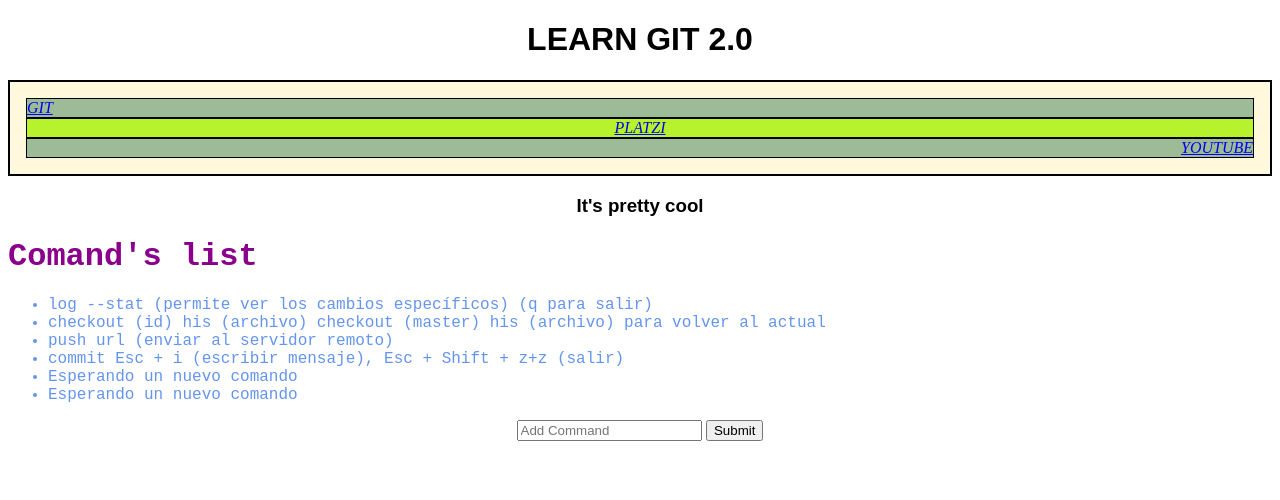
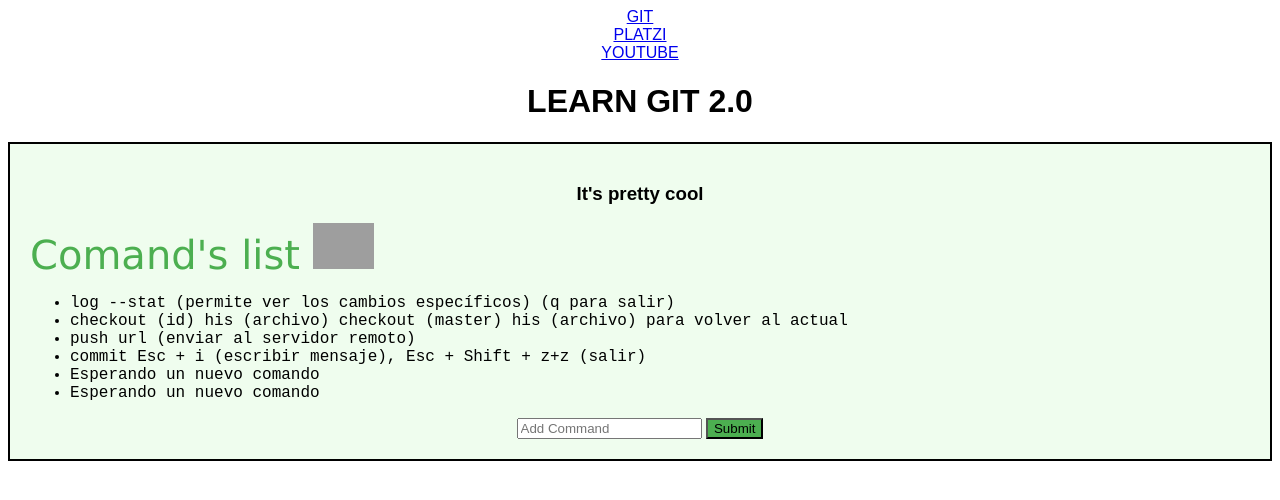
Before and after one commit to DanielDuDev/CourseGIT, a plain HTML site: page index.htm in a window 1280 px wide. Drawn offline with Linux system fonts and the light colour scheme; grey boxes are pictures that could not be loaded.

Commit message:
última modificación del Body

```diff
--- a/index.htm
+++ b/index.htm
@@ -8,9 +8,6 @@
     <title>GIT</title>
 </head>
 <body>
-    <div>
-    <h1>LEARN GIT 2.0</h1>
-    <div class="container">
     <nav class="navegation">
         <div class="git">
         <a id="1" href="https://git-scm.com/">
@@ -28,11 +25,16 @@
         </a>
      </div>
     </nav>
+    <h1>LEARN GIT 2.0</h1>
+    <div class="container">
+
+
+    <h3>It's pretty cool</h3>
+    <div class="list-style">
+        <div class="image subtitle-style">
+            Comand's list
+        <img class="logo" src="https://e7.pngegg.com/pngimages/713/558/png-clipart-computer-icons-pro-git-github-logo-text-logo-thumbnail.png" alt="">
     </div>
-    <h3>It's pretty cool</h3>
-    </div>
-    <div class="list-style">
-        <h1 class="subtitle-style">Comand's list</h1>
         <ul>
             <li>log --stat (permite ver los cambios específicos) (q para salir)
             </li>
@@ -45,12 +47,13 @@
             <li>Esperando un nuevo comando</li>
         </ul>
     </div>
-
     <div >
         <form  action="">
             <input class="form" type="text" placeholder="Add Command">
             <button >Submit</button>
         </form>
     </div>
+    </div>
+
 </body>
 </html>
--- a/main.css
+++ b/main.css
@@ -5,40 +5,27 @@ body {
 }
 
 .list-style {
-  color: cornflowerblue;
+  color: black;
   text-align: start;
   font-size: 1em;
   font-family: "Courier New", Courier, monospace;
 }
 
 .subtitle-style {
-  color: darkmagenta;
+  color: #4caf50;
+  font-size: 40px;
+  font-family: Verdana, Geneva, Tahoma, sans-serif;
 }
 .container {
   border: 2px solid;
-  background-color: cornsilk;
+  background-color: rgb(239, 253, 238);
+  padding: 20px 20px;
 }
 
-.navegation {
-  font-style: oblique;
-  font-family: "Times New Roman";
-  padding: 1em;
-  text-align: left;
+button {
+  background-color: #4caf50;
 }
 
-.git {
-  border: 1px solid;
-  background-color: rgb(157, 187, 150);
+.logo {
+  width: 5%;
 }
-
-.platzi {
-  text-align: center;
-  border: 1px solid;
-  background-color: rgb(183, 243, 44);
-}
-
-.youtube {
-  text-align: right;
-  border: 1px solid;
-  background-color: rgb(157, 187, 150);
-}
```
Lines whose indentation alone changed are shown as unchanged.
